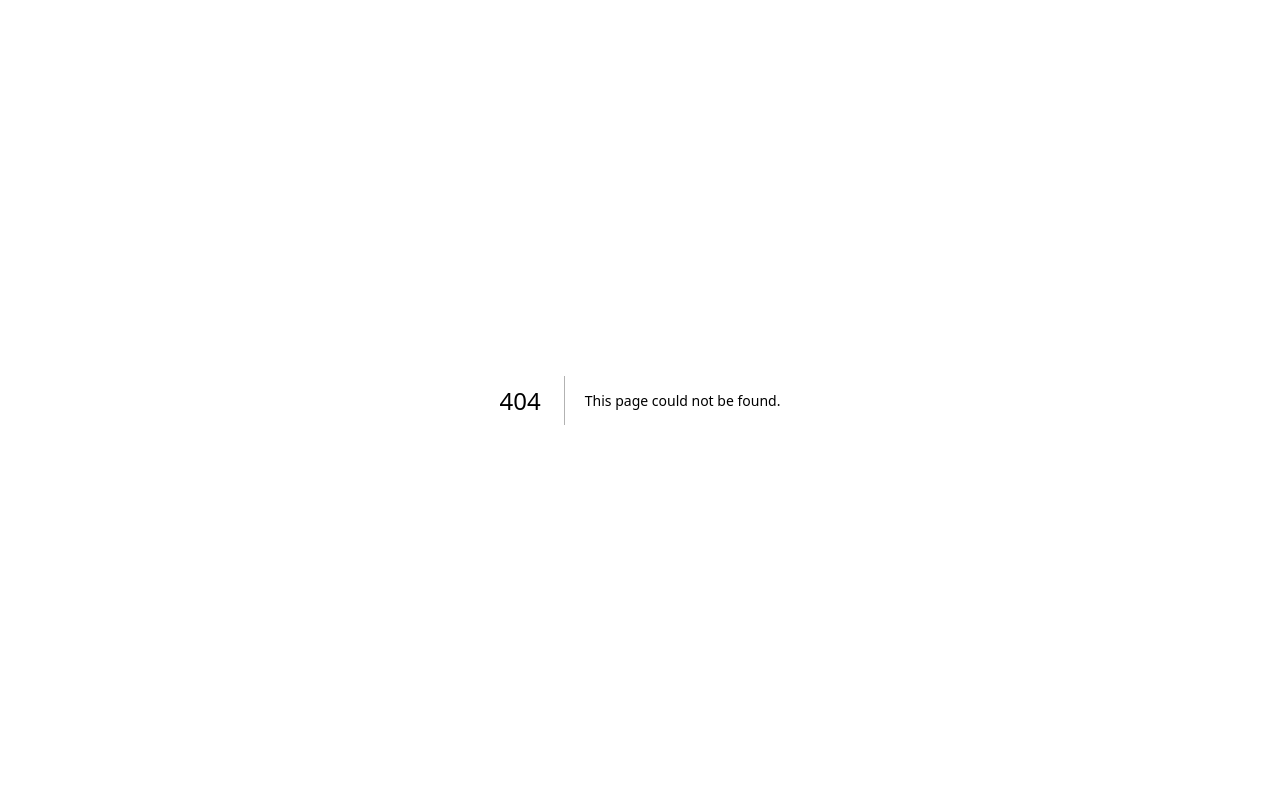
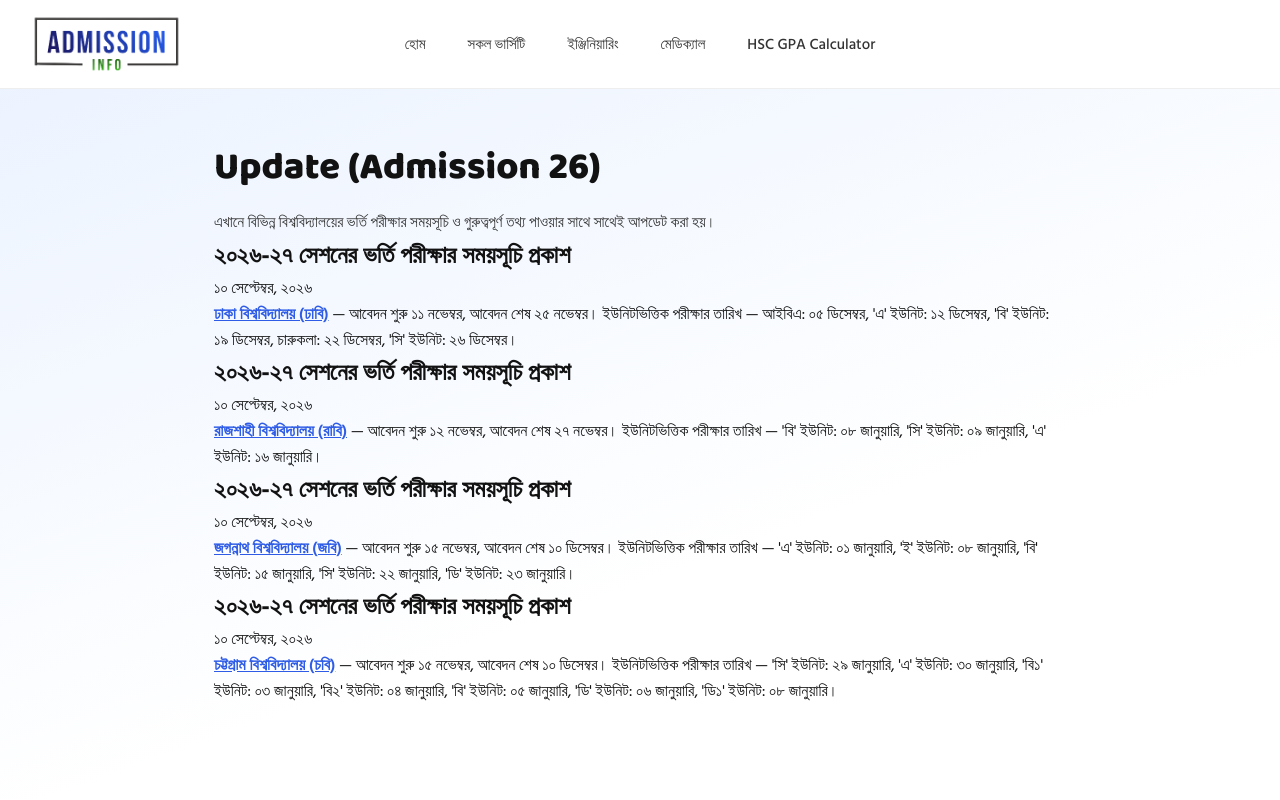
Before and after one commit to nishat-jihad/Admission-info, a Next.js app in the folder chance-hobe-ki/: page /updates in a window 1280 px wide. Before the commit this address had no page. Shown: the top 800 px of the page. Built offline with nearby package versions, Linux system fonts and the light colour scheme.

Commit message:
Create page.js

```diff
--- /dev/null
+++ b/chance-hobe-ki/src/app/updates/page.js
@@ -0,0 +1,40 @@
+import Link from "next/link";
+import Navbar from "@/components/Navbar";
+import Footer from "@/components/Footer";
+import { updates } from "@/data/updates";
+
+export const metadata = {
+  title: "আপডেট — Admission Info",
+  description: "সর্বশেষ ভর্তি পরীক্ষার সময়সূচি ও admission-related আপডেট।",
+};
+
+export default function UpdatesPage() {
+  return (
+    <>
+      <Navbar />
+      <main className="page updates-page">
+        <h1 className="about-title">Update (Admission 26)</h1>
+        <p className="about-lead">
+          এখানে বিভিন্ন বিশ্ববিদ্যালয়ের ভর্তি পরীক্ষার সময়সূচি ও গুরুত্বপূর্ণ তথ্য
+          পাওয়ার সাথে সাথেই আপডেট করা হয়।
+        </p>
+
+        <div className="updates-list">
+          {updates.map((u) => (
+            <article key={u.id} className="update-card">
+              <h2 className="update-title">{u.title}</h2>
+              <p className="update-date">{u.date}</p>
+              <p className="update-body">
+                <Link href={`/university/${u.universityId}`} className="about-link">
+                  {u.universityName}
+                </Link>{" "}
+                — {u.body}
+              </p>
+            </article>
+          ))}
+        </div>
+      </main>
+      <Footer />
+    </>
+  );
+}
```
